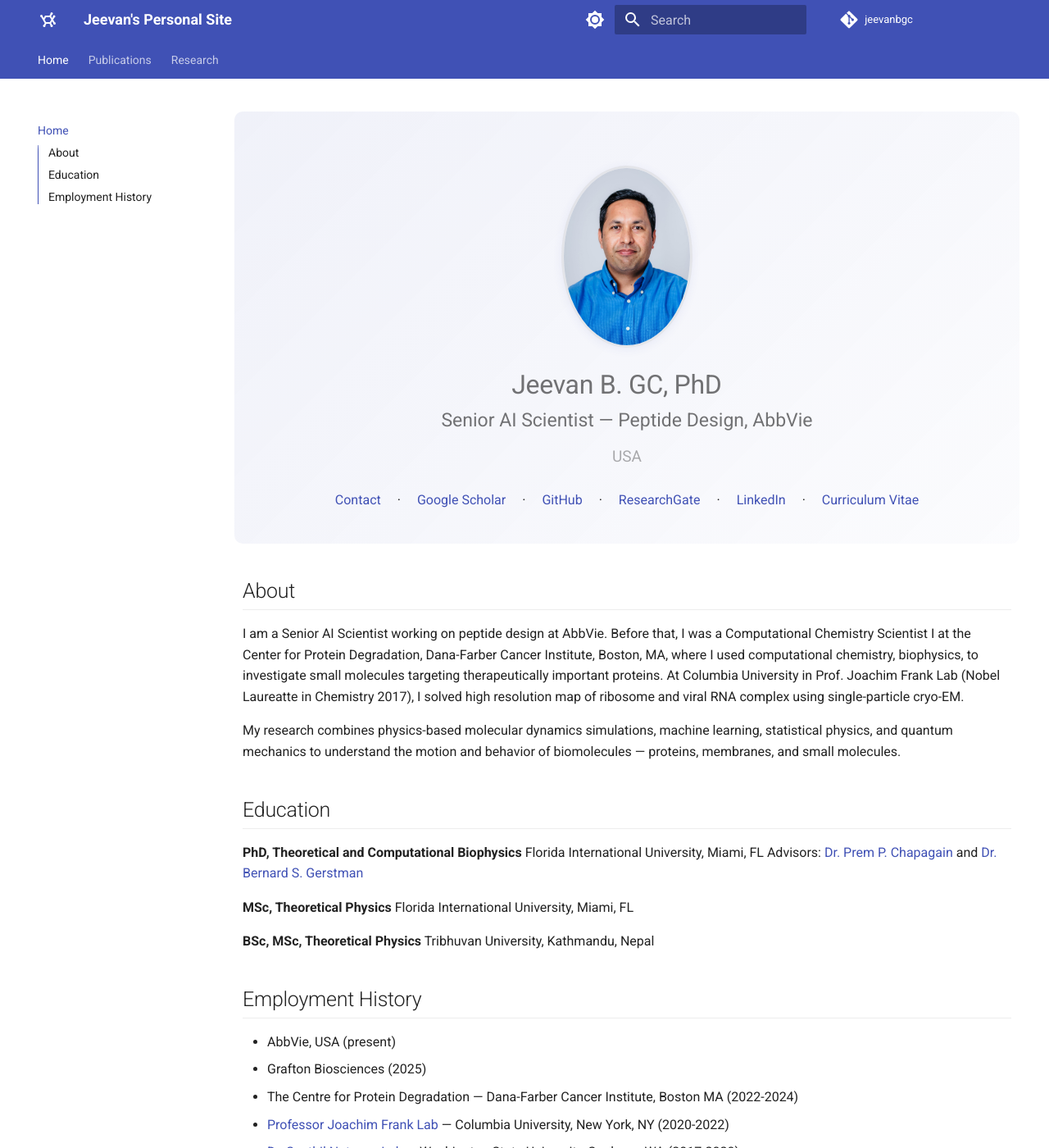
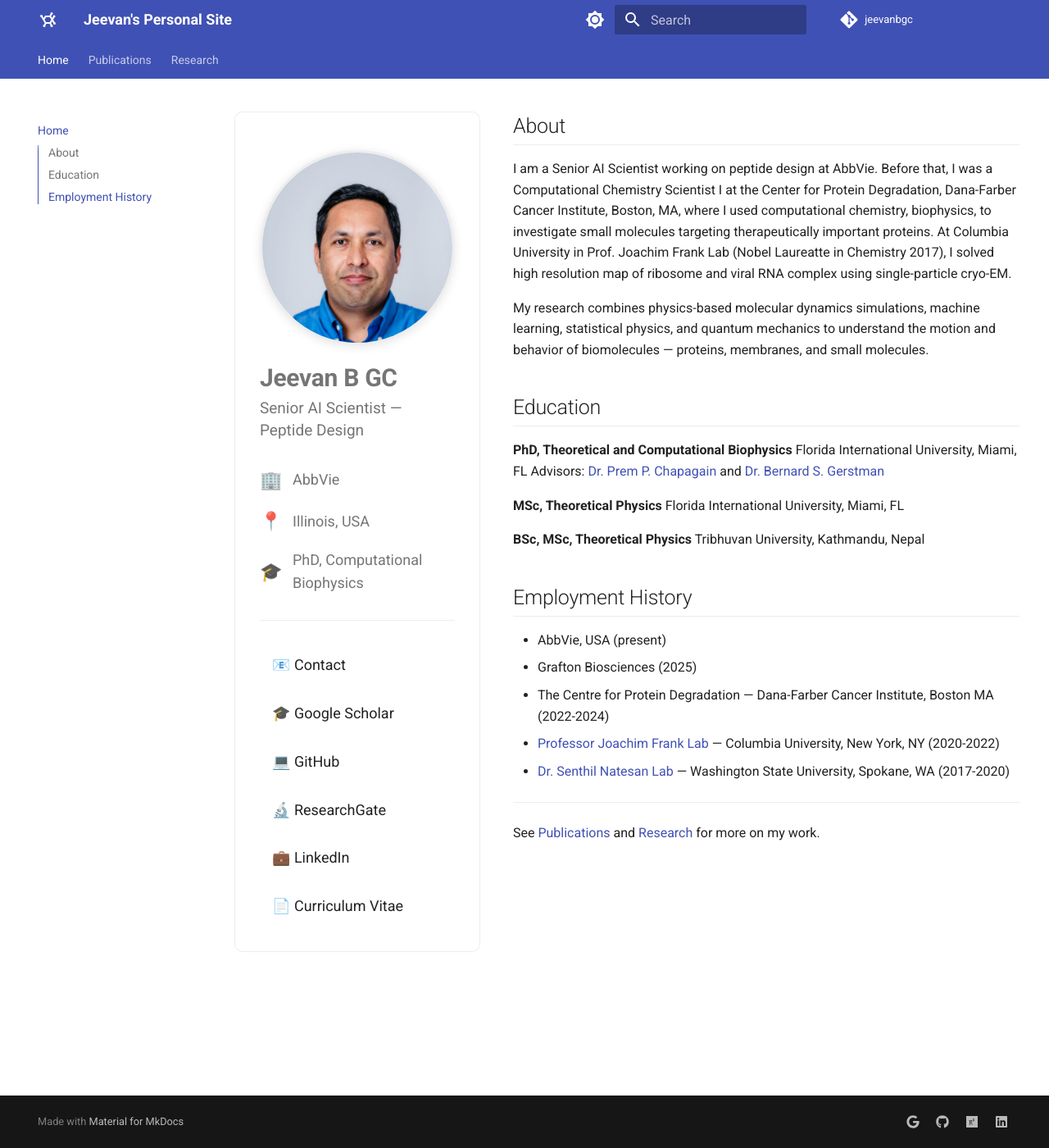
Before and after one commit to jeevanbgc/jeevanbgc.github.io, an MkDocs documentation site: the page built from docs/index.md, in a window 1280 px wide and 1400 px high. Shown: the whole window at 82% size. Built offline with MkDocs 1.6.1 and Material for MkDocs 9.7.7, drawn with Linux system fonts in a browser that asks for light colours.

```diff
--- a/docs/index.md
+++ b/docs/index.md
@@ -1,24 +1,44 @@
-<div class="hero" markdown="1">
+<div class="profile-layout" markdown="1">
 
-<img class="hero-photo" src="images/jeevangc.jpg" alt="Jeevan B. GC, PhD">
+<div class="profile-sidebar" markdown="1">
 
-# Jeevan B. GC, PhD
+<img class="profile-photo" src="images/jeevangc.jpg" alt="Jeevan B. GC, PhD">
 
-<div class="subtitle">Senior AI Scientist — Peptide Design, AbbVie</div>
-<div class="location"> USA </div>
+<h1 class="profile-name">Jeevan B GC</h1>
 
-<div class="links">
+<div class="profile-subtitle">Senior AI Scientist — Peptide Design</div>
 
-<a href="mailto:jeevanb.gc.23@gmail.com">Contact</a> ·
-<a href="https://scholar.google.com/citations?user=Vu5JRU0AAAAJ&amp;hl=en&amp;oi=ao">Google Scholar</a> ·
-<a href="https://github.com/jeevanbgc">GitHub</a> ·
-<a href="https://www.researchgate.net/profile/Jeevan_G_C">ResearchGate</a> ·
-<a href="https://www.linkedin.com/in/jeevan-gc-ph-d-73a26660/">LinkedIn</a> ·
-<a href="https://drive.google.com/drive/folders/1PesLK2PC3TAmO7VHAGfeJnp50besS-ic">Curriculum Vitae</a>
+<div class="profile-info">
+
+<div class="info-item">
+<span class="info-icon">🏢</span>
+<span class="info-text">AbbVie</span>
+</div>
+
+<div class="info-item">
+<span class="info-icon">📍</span>
+<span class="info-text">Illinois, USA</span>
+</div>
+
+<div class="info-item">
+<span class="info-icon">🎓</span>
+<span class="info-text">PhD, Computational Biophysics</span>
+</div>
 
 </div>
 
+<div class="profile-links">
+<a href="mailto:jeevanb.gc.23@gmail.com" class="profile-link">📧 Contact</a>
+<a href="https://scholar.google.com/citations?user=Vu5JRU0AAAAJ&amp;hl=en&amp;oi=ao" class="profile-link">🎓 Google Scholar</a>
+<a href="https://github.com/jeevanbgc" class="profile-link">💻 GitHub</a>
+<a href="https://www.researchgate.net/profile/Jeevan_G_C" class="profile-link">🔬 ResearchGate</a>
+<a href="https://www.linkedin.com/in/jeevan-gc-ph-d-73a26660/" class="profile-link">💼 LinkedIn</a>
+<a href="https://drive.google.com/drive/folders/1PesLK2PC3TAmO7VHAGfeJnp50besS-ic" class="profile-link">📄 Curriculum Vitae</a>
 </div>
+
+</div>
+
+<div class="profile-content" markdown="1">
 
 ## About
 
@@ -50,3 +70,7 @@
 ---
 
 See [Publications](publications.md) and [Research](research.md) for more on my work.
+
+</div>
+
+</div>
--- a/docs/stylesheets/extra.css
+++ b/docs/stylesheets/extra.css
@@ -1,62 +1,127 @@
-/* Hero section on homepage */
-.hero {
-  text-align: center;
-  padding: 2.5rem 1rem 2rem;
+/* Profile Layout - GitHub-style sidebar */
+.profile-layout {
+  display: grid;
+  grid-template-columns: 300px 1fr;
+  gap: 2rem;
   margin: -0.5rem -0.5rem 2rem;
-  border-radius: 0.5rem;
-  background: linear-gradient(
-    135deg,
-    rgba(63, 81, 181, 0.08) 0%,
-    rgba(63, 81, 181, 0.02) 100%
-  );
 }
 
-[data-md-color-scheme="slate"] .hero {
-  background: linear-gradient(
-    135deg,
-    rgba(121, 134, 203, 0.15) 0%,
-    rgba(63, 81, 181, 0.05) 100%
-  );
+/* Mobile responsive */
+@media screen and (max-width: 76.1875em) {
+  .profile-layout {
+    grid-template-columns: 1fr;
+    gap: 1.5rem;
+  }
 }
 
-.hero h1 {
-  margin-bottom: 0.25rem;
-  font-weight: 500;
+/* Profile Sidebar */
+.profile-sidebar {
+  padding: 1.5rem;
+  border-radius: 0.5rem;
+  background: var(--md-default-bg-color);
+  border: 1px solid var(--md-default-fg-color--lightest);
+  position: sticky;
+  top: 6rem;
+  height: fit-content;
 }
 
-.hero .subtitle {
-  font-size: 1.15rem;
-  color: var(--md-default-fg-color--light);
-  margin-bottom: 0.5rem;
+[data-md-color-scheme="slate"] .profile-sidebar {
+  background: rgba(255, 255, 255, 0.02);
+  border-color: rgba(255, 255, 255, 0.1);
 }
 
-.hero .location {
-  font-size: 0.95rem;
-  color: var(--md-default-fg-color--lighter);
-  margin-bottom: 1.25rem;
-}
-
-.hero .links {
-  display: flex;
-  flex-wrap: wrap;
-  gap: 0.5rem 1rem;
-  justify-content: center;
-}
-
-.hero .links a {
-  font-weight: 500;
-}
-
-.hero-photo {
-  width: 160px;
-  height: 160px;
+.profile-photo {
+  width: 100%;
+  aspect-ratio: 1;
   border-radius: 50%;
   object-fit: cover;
   object-position: center top;
-  margin: 0 auto 1.25rem;
+  margin: 0 0 1rem 0;
   display: block;
   border: 3px solid var(--md-default-fg-color--lightest);
-  box-shadow: 0 2px 12px rgba(63, 81, 181, 0.08);
+  box-shadow: 0 2px 12px rgba(0, 0, 0, 0.1);
+}
+
+[data-md-color-scheme="slate"] .profile-photo {
+  border-color: rgba(255, 255, 255, 0.15);
+  box-shadow: 0 2px 12px rgba(0, 0, 0, 0.3);
+}
+
+.profile-name {
+  font-size: 1.5rem !important;
+  font-weight: 600 !important;
+  margin: 0 0 0.25rem 0 !important;
+  border: none !important;
+  padding: 0 !important;
+}
+
+.profile-subtitle {
+  font-size: 0.95rem;
+  color: var(--md-default-fg-color--light);
+  margin-bottom: 1rem;
+  line-height: 1.4;
+}
+
+.profile-info {
+  margin: 1.5rem 0;
+  padding: 0;
+}
+
+.info-item {
+  display: flex;
+  align-items: center;
+  gap: 0.5rem;
+  margin-bottom: 0.75rem;
+  font-size: 0.9rem;
+}
+
+.info-icon {
+  font-size: 1.1rem;
+  flex-shrink: 0;
+  width: 1.5rem;
+}
+
+.info-text {
+  color: var(--md-default-fg-color--light);
+}
+
+.profile-links {
+  display: flex;
+  flex-direction: column;
+  gap: 0.5rem;
+  margin-top: 1.5rem;
+  padding-top: 1.5rem;
+  border-top: 1px solid var(--md-default-fg-color--lightest);
+}
+
+.profile-link {
+  display: flex;
+  align-items: center;
+  padding: 0.5rem 0.75rem;
+  border-radius: 0.375rem;
+  text-decoration: none;
+  font-size: 0.9rem;
+  font-weight: 500;
+  color: var(--md-default-fg-color) !important;
+  transition: background-color 0.2s;
+}
+
+.profile-link:hover {
+  background-color: var(--md-default-fg-color--lightest);
+  text-decoration: none;
+}
+
+[data-md-color-scheme="slate"] .profile-link:hover {
+  background-color: rgba(255, 255, 255, 0.08);
+}
+
+/* Profile Content */
+.profile-content {
+  min-width: 0;
+}
+
+.profile-content h2:first-child {
+  margin-top: 0;
 }
 
 /* Publication year headings */
```
